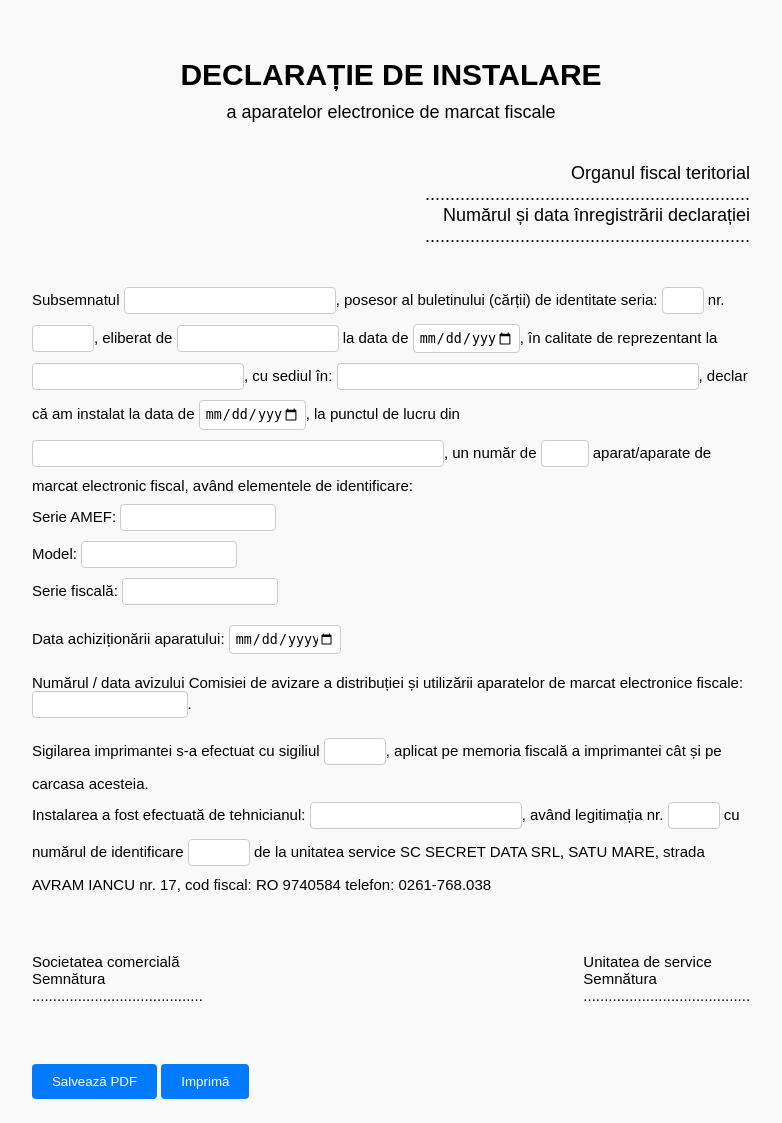
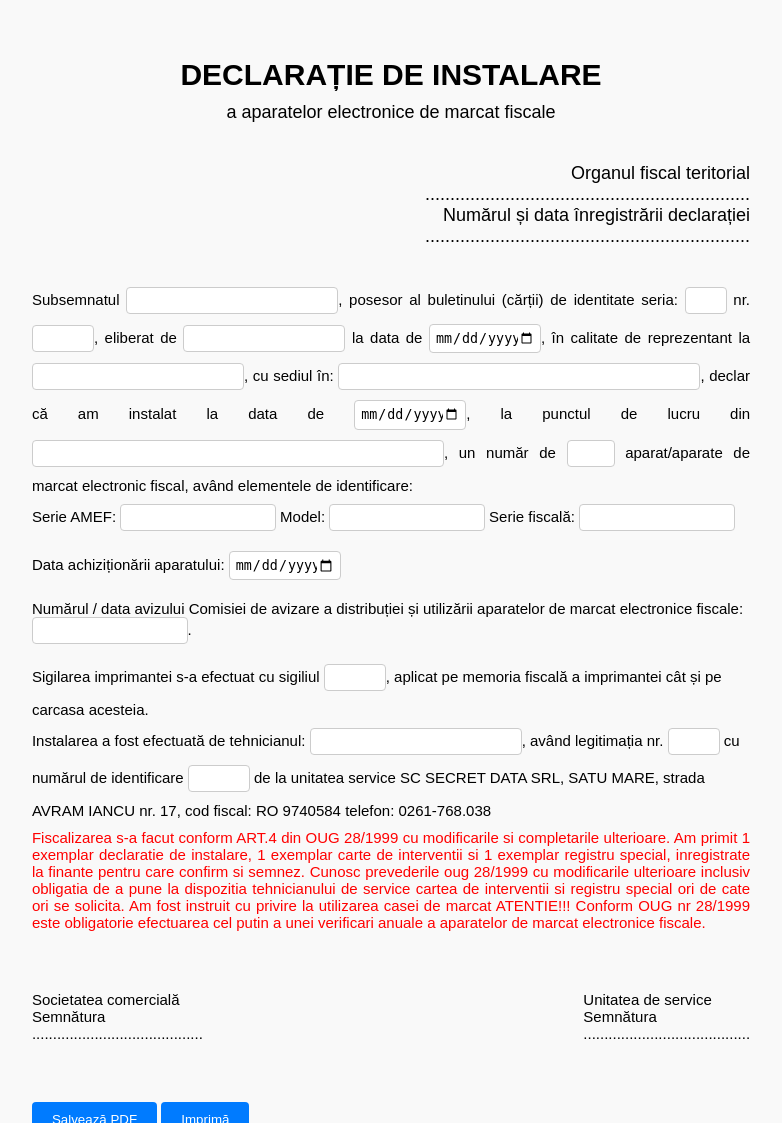
Before and after one commit to PopFlaviuCiprian/Declaratie_instalare_form, a Flask app: page / in a window 1280 px wide. Shown: the whole page, without its empty margins (249-1031 px from the left). Run offline with Flask 3, Linux system fonts and the light colour scheme; some libraries are stand-ins or nearby versions.

Commit message:
declaratie upgrade

```diff
--- a/delcaratie_instalare_final/templates/declaratie.html
+++ b/delcaratie_instalare_final/templates/declaratie.html
@@ -32,26 +32,24 @@
             </p>
 
         <form id="formDeclaratie" method="POST">
-            <p>
+            <p style="color: black; text-align: justify;">
                 Subsemnatul
                 <input type="text" name="nume" style="width: 200px;" required>, posesor al buletinului (cărții) de identitate seria:
                 <input type="text" name="seria_buletin" style="width: 30px;" required> nr.
                 <input type="text" name="numar_buletin" style="width: 50px;" required>, eliberat de
                 <input type="text" name="eliberat_de" style="width: 150px;"required required> la data de
-                <input type="date" name="data_eliberarii" style="width: 95px;" required>, în calitate de reprezentant la
+                <input type="date" name="data_eliberarii" style="width: 100px;" required>, în calitate de reprezentant la
                 <input type="text" name="reprezentant_la" style="width: 200px;" required>, cu sediul în:
                 <input type="text" name="sediu" style="width: 350px;"required>, declar că am instalat la data de
-                <input type="date" name="data_instalarii" style="width: 95px;" required>, la punctul de lucru din
+                <input type="date" name="data_instalarii" style="width: 100px;" required>, la punctul de lucru din
                 <input type="text" name="adresa" style="width: 400px;" required>, un număr de
                 <input type="number" name="numar_amef" required> aparat/aparate de marcat electronic fiscal, având elementele de identificare:
             </p>
             <p>
-                Serie AMEF: <input type="text" name="serie_amef" required><br>
-                Model: <input type="text" name="model_amef" required><br>
-                Serie fiscală: <input type="text" name="serie_fiscala" required>
+                Serie AMEF: <input type="text" name="serie_amef" required.> Model: <input type="text" name="model_amef" required> Serie fiscală: <input type="text" name="serie_fiscala" required>
             </p>
             <p>
-                Data achiziționării aparatului: <input type="date" name="data_achizitionarii" required>
+                Data achiziționării aparatului: <input type="date" name="data_achizitionarii" style="width: 100px;" required>
             </p>
             <p>
                 Numărul / data avizului Comisiei de avizare a distribuției și utilizării aparatelor de marcat electronice fiscale:
@@ -66,6 +64,13 @@
                 <input type="text" name="tehnician" style="width: 200px;" required>, având legitimația nr.
                 <input type="text" name="legitimatie" style="width: 40px;"required> cu numărul de identificare
                 <input type="text" name="sigiliu" style="width: 50px;"required> de la unitatea service SC SECRET DATA SRL, SATU MARE, strada AVRAM IANCU nr. 17, cod fiscal: RO 9740584 telefon: 0261-768.038
+            </p>
+            <p style="color: red; text-align: justify;">
+                Fiscalizarea s-a facut conform ART.4 din OUG 28/1999 cu modificarile si completarile  ulterioare.
+                Am primit 1 exemplar declaratie de instalare, 1 exemplar carte de interventii si 1 exemplar registru special, inregistrate la finante pentru care confirm si semnez.
+                Cunosc prevederile oug 28/1999 cu modificarile ulterioare inclusiv obligatia de a  pune la dispozitia tehnicianului de service cartea de interventii si registru
+                special ori de cate ori se solicita. Am fost instruit cu privire la utilizarea casei de marcat
+                ATENTIE!!! Conform OUG nr 28/1999 este obligatorie efectuarea cel putin a unei verificari anuale a aparatelor de marcat electronice fiscale.
             </p>
 
             <div class="semnaturi_container">
```
Also changed, not shown: 1 other file.
